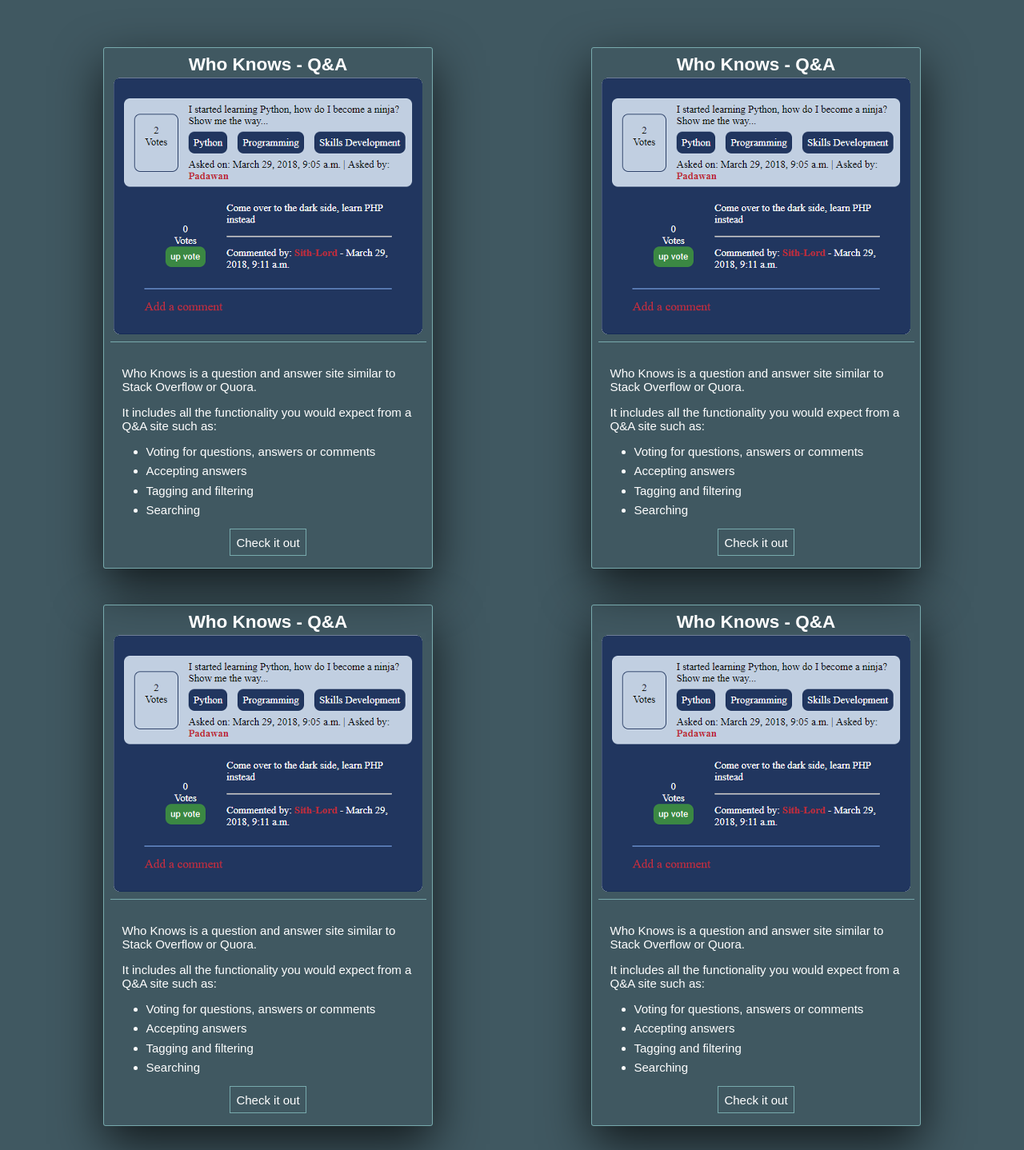
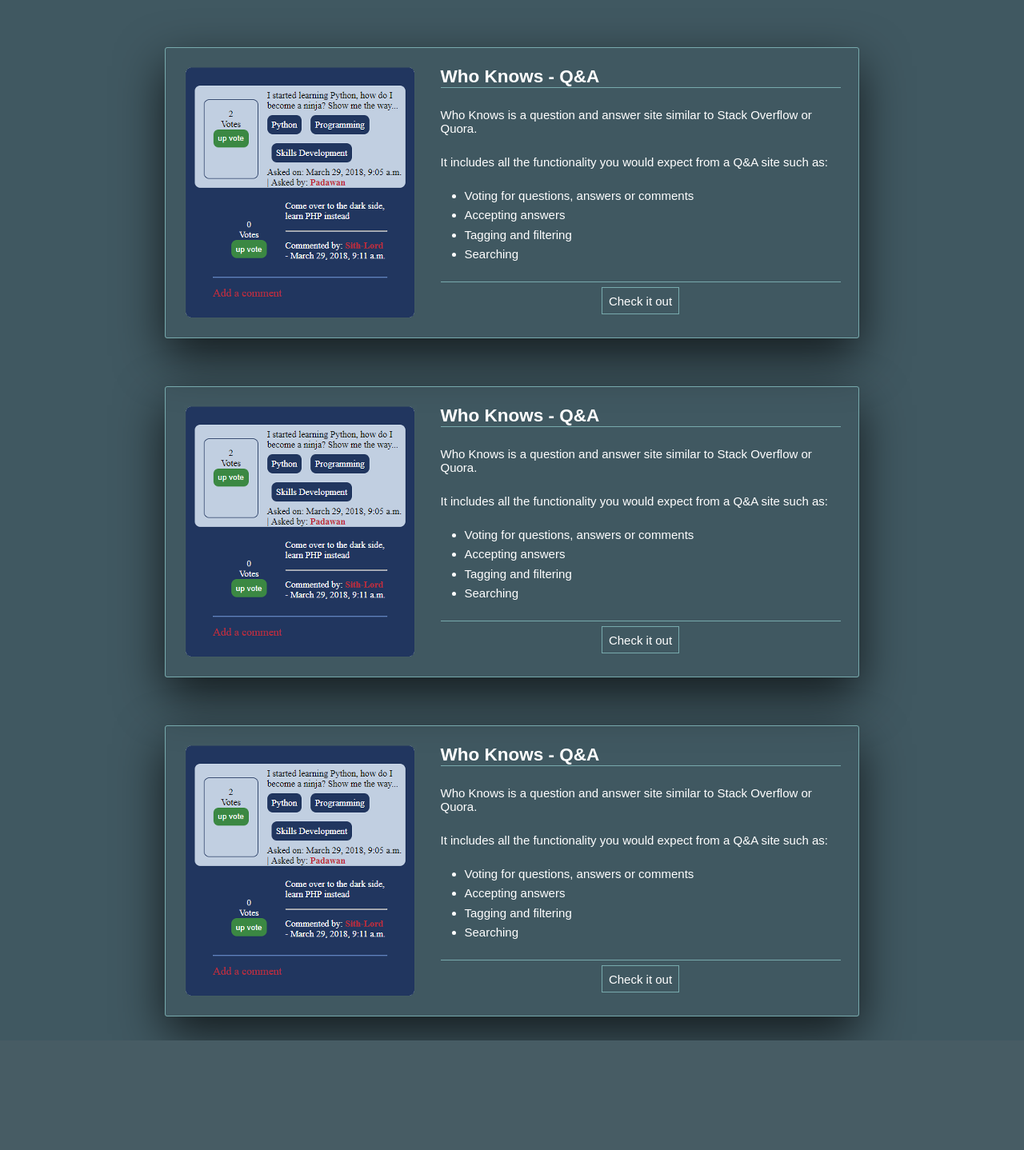
Before and after one commit to bdelate/grok-my-code, a Django app: page /portfolio/ in a window 1280 px wide. Shown: the part 61-1499 px from the top of the page at 80% size. After the commit the page ends 1362 px from the top, so only its background shows below. Run offline with Django 3.2, Linux system fonts and the light colour scheme.

Commit message:
Updated cards to use a horizontal layout

```diff
--- a/codeabstraction/core/static/core/css/style.css
+++ b/codeabstraction/core/static/core/css/style.css
@@ -184,7 +184,15 @@ a:hover,
   cursor: pointer;
 }
 
+.card-container {
+    display: flex;
+    justify-content: center;
+    margin-top: 2rem;
+}
+
 .card {
+    display: flex;
+    flex-wrap: wrap;
     margin-top: 2rem;
     border: 1px solid #78aaad;
     border-radius: 3px;
@@ -195,23 +203,35 @@ a:hover,
 .card:hover {
     border: 1px solid #78aaad;
     box-shadow: none;
-    transform: scale(0.98);
-    cursor: pointer;
+    transform: scale(0.99);
 }
 
-.card-header {
-    text-align: center;
-}
-
-.card-body {
-    border-top: 1px solid #78aaad;
+.card-left,
+.card-right {
     padding: 1rem;
 }
 
+.card-left {
+    display: flex;
+    margin: auto;
+}
+
+.card-right {
+    display: flex;
+    flex: 1 1 200px;
+    max-width: 500px;
+    flex-direction: column;
+    justify-content: space-between;
+}
+
+.card-right > h2 {
+    border-bottom: 1px solid #78aaad;
+}
+
 .card-footer {
-    display: flex;
-    justify-content: center;
-    padding-bottom: 0.5rem;
+    text-align: center;
+    margin-top: 1rem;
+    border-top: 1px solid #78aaad;
 }
 
 .card-link {
@@ -220,15 +240,32 @@ a:hover,
 }
 
 .card-link:hover {
+    cursor: pointer;
     background-color: #78aaad;
 }
 
-.card,
-.card-image {
-    max-width: 395px;
-}
+/* @media (max-width: 960px) {
+    .container {
+        margin-left: 1rem;
+        margin-right: 1rem;
+    }
+    .card {
+        padding: 0;
+    }
+    .card-left,
+    .card-right {
+        padding: 2px;
+    }
+    .card-right {
+        padding-top: 1rem;
+    }
+} */
 
-.card-image {
-    max-width: 100%;
-    min-width: 290px;
-}
+/* @media (max-width: 845px) {
+    .card {
+        flex-basis: 0;
+    }
+    .card-right > h2 {
+        text-align: center;
+    }
+} */
--- a/codeabstraction/core/templates/core/portfolio.html
+++ b/codeabstraction/core/templates/core/portfolio.html
@@ -2,13 +2,13 @@
 {% load staticfiles %}
 {% block body %}
     <div class="container">
-        <div class="row">
-            <a href="#" target="_blank" class="card">
-                <div class="card-header">
-                    <h2>Who Knows - Q&A</h2>
+        <div class="card-container">
+            <div class="card">
+                <div class="card-left">
                     <img src="{% static 'core/img/whoknows/question.png' %}" alt="WhoKnows card image" class="card-image">
                 </div>
-                <div class="card-body">
+                <div class="card-right">
+                    <h2>Who Knows - Q&A</h2>
                     <p>Who Knows is a question and answer site similar to Stack Overflow or Quora.</p>
                     <p>It includes all the functionality you would expect from a Q&A site such as:</p>
                     <ul class="margin-left margin-top">
@@ -17,17 +17,19 @@
                         <li>Tagging and filtering</li>
                         <li>Searching</li>
                     </ul>
+                    <p class="card-footer">
+                        <a href="#" target="_blank" class="card-link">Check it out</a>
+                    </p>
                 </div>
-                <div class="card-footer">
-                    <div class="card-link">Check it out</div>
-                </div>
-            </a>
-            <a href="#" target="_blank" class="card">
-                <div class="card-header">
-                    <h2>Who Knows - Q&A</h2>
+            </div>
+        </div>
+        <div class="card-container">
+            <div class="card">
+                <div class="card-left">
                     <img src="{% static 'core/img/whoknows/question.png' %}" alt="WhoKnows card image" class="card-image">
                 </div>
-                <div class="card-body">
+                <div class="card-right">
+                    <h2>Who Knows - Q&A</h2>
                     <p>Who Knows is a question and answer site similar to Stack Overflow or Quora.</p>
                     <p>It includes all the functionality you would expect from a Q&A site such as:</p>
                     <ul class="margin-left margin-top">
@@ -36,19 +38,19 @@
                         <li>Tagging and filtering</li>
                         <li>Searching</li>
                     </ul>
+                    <p class="card-footer">
+                        <a href="#" target="_blank" class="card-link">Check it out</a>
+                    </p>
                 </div>
-                <div class="card-footer">
-                    <div class="card-link">Check it out</div>
-                </div>
-            </a>
+            </div>
         </div>
-        <div class="row">
-            <a href="#" target="_blank" class="card">
-                <div class="card-header">
-                    <h2>Who Knows - Q&A</h2>
+        <div class="card-container">
+            <div class="card">
+                <div class="card-left">
                     <img src="{% static 'core/img/whoknows/question.png' %}" alt="WhoKnows card image" class="card-image">
                 </div>
-                <div class="card-body">
+                <div class="card-right">
+                    <h2>Who Knows - Q&A</h2>
                     <p>Who Knows is a question and answer site similar to Stack Overflow or Quora.</p>
                     <p>It includes all the functionality you would expect from a Q&A site such as:</p>
                     <ul class="margin-left margin-top">
@@ -57,30 +59,11 @@
                         <li>Tagging and filtering</li>
                         <li>Searching</li>
                     </ul>
+                    <p class="card-footer">
+                        <a href="#" target="_blank" class="card-link">Check it out</a>
+                    </p>
                 </div>
-                <div class="card-footer">
-                    <div class="card-link">Check it out</div>
-                </div>
-            </a>
-            <a href="#" target="_blank" class="card">
-                <div class="card-header">
-                    <h2>Who Knows - Q&A</h2>
-                    <img src="{% static 'core/img/whoknows/question.png' %}" alt="WhoKnows card image" class="card-image">
-                </div>
-                <div class="card-body">
-                    <p>Who Knows is a question and answer site similar to Stack Overflow or Quora.</p>
-                    <p>It includes all the functionality you would expect from a Q&A site such as:</p>
-                    <ul class="margin-left margin-top">
-                        <li>Voting for questions, answers or comments</li>
-                        <li>Accepting answers</li>
-                        <li>Tagging and filtering</li>
-                        <li>Searching</li>
-                    </ul>
-                </div>
-                <div class="card-footer">
-                    <div class="card-link">Check it out</div>
-                </div>
-            </a>
+            </div>
         </div>
     </div>
 {% endblock body%}
```
Also changed, not shown: codeabstraction/core/static/core/img/whoknows/question.png.
